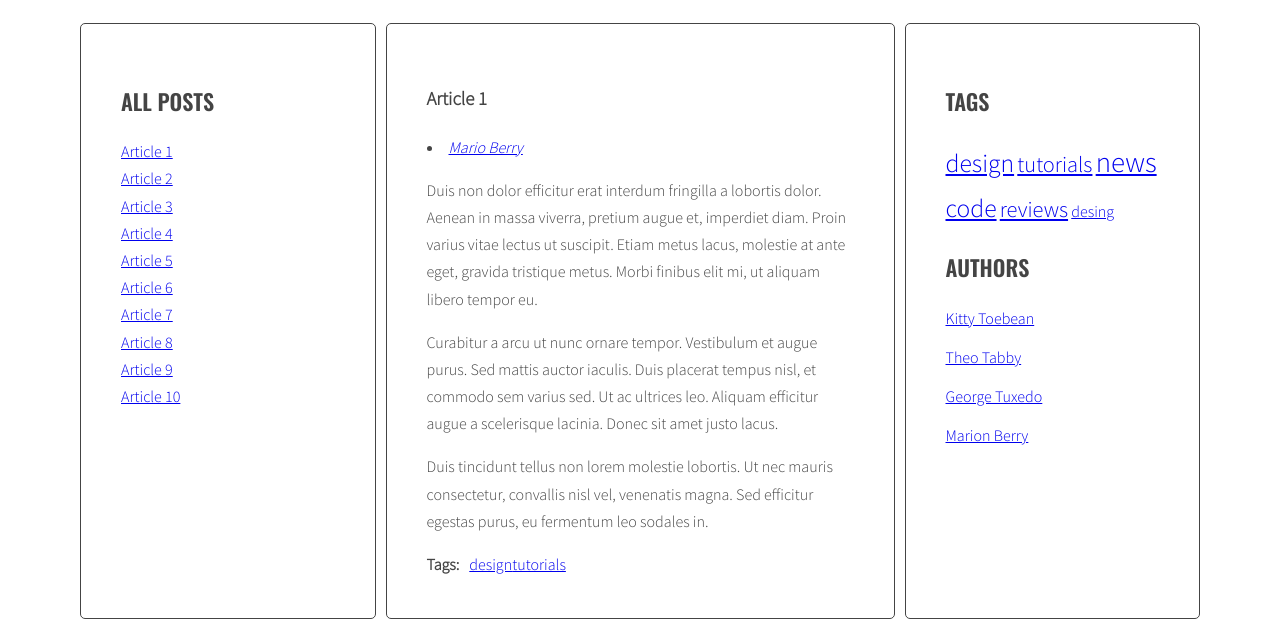
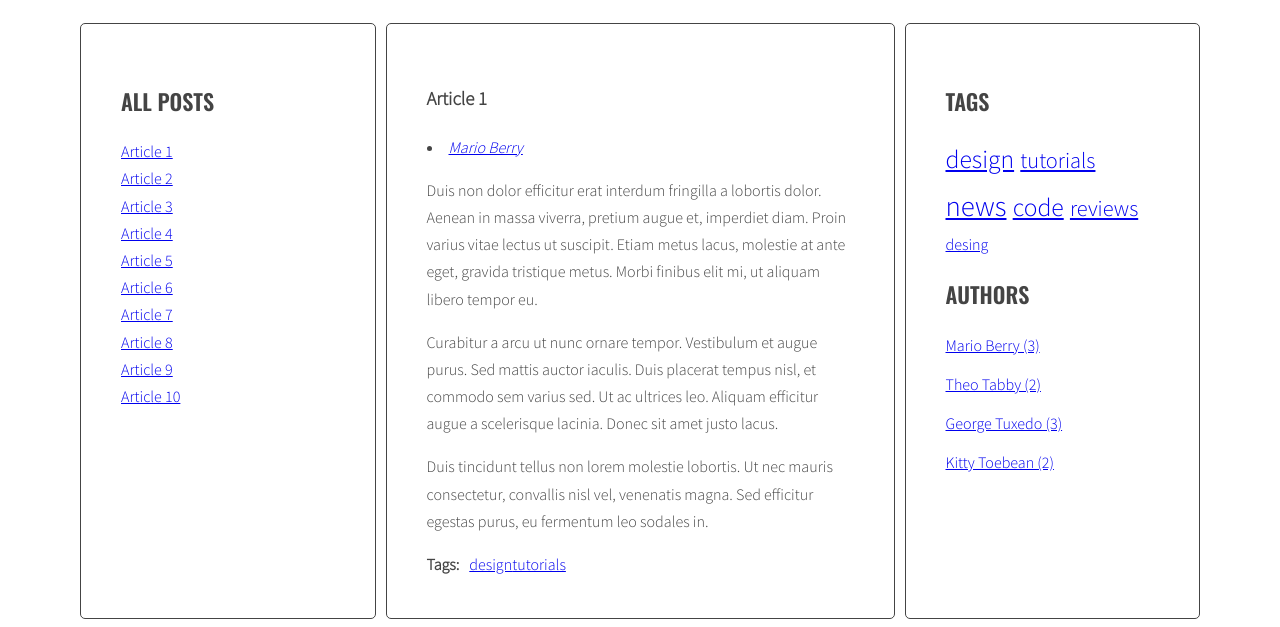
Before and after one commit to AsiaZmudziak/javascript-blog, a website: page index.html in a window 1280 px wide. Shown: the part 220-847 px from the top of the page. Drawn offline with nearby package versions, Linux system fonts and the light colour scheme.

Commit message:
Add js code for author cloud and generate links

```diff
--- a/css/style.css
+++ b/css/style.css
@@ -114,6 +114,7 @@ body {
 /* Tags */
 .sidebar .tags li {
     display: inline-block;
+    margin-right: 3px;
   }
 
   .tag-size-1 {
--- a/index.html
+++ b/index.html
@@ -252,28 +252,7 @@
 
                     </ul>
                     <h2 class="section-title">Authors</h2>
-                    <ul class="list authors">
-                        <li>
-                            <a href="#">
-                                <span class="author-name">Kitty Toebean</span>
-                            </a>
-                        </li>
-                        <li>
-                            <a href="#">
-                                <span class="author-name">Theo Tabby</span>
-                            </a>
-                        </li>
-                        <li>
-                            <a href="#">
-                                <span class="author-name">George Tuxedo</span>
-                            </a>
-                        </li>
-                        <li>
-                            <a href="#">
-                                <span class="author-name">Marion Berry</span>
-                            </a>
-                        </li>
-                    </ul>
+                    <ul class="list authors"></ul>
                 </aside>
             </main>
         </div>
--- a/js/script.js
+++ b/js/script.js
@@ -48,30 +48,30 @@ const optArticleSelector = '.post',
     optCloudClassPrefix = 'tag-size-';
 
 function generateTitleLinks() {
-    /* remove contents of titleList */
+    /*[DONE] remove contents of titleList */
     const titleList = document.querySelector(optTitleListSelector);
     titleList.innerHTML = '';
 
-    /* for each article */
+    /*[DONE] for each article */
     const articles = document.querySelectorAll(optArticleSelector);
     let html = '';
     for (let article of articles) {
 
-        /* get the article id */
+        /*[DONE] get the article id */
         const articleId = article.getAttribute('id');
         console.log(articleId);
 
         /* find the title element */
 
-        /* get the title from the title element */
+        /*[DONE] get the title from the title element */
         const articleTitle = article.querySelector(optTitleSelector).innerHTML;
         console.log(articleTitle);
 
-        /* create HTML of the link */
+        /*[DONE] create HTML of the link */
         const linkHTML = '<li><a href="#' + articleId + '"><span>' + articleTitle + '</span></a></li>';
         console.log(linkHTML);
 
-        /* insert link into titleList */
+        /*[DONE] insert link into titleList */
         html = html + linkHTML;
         console.log(html)
     }
@@ -91,18 +91,17 @@ generateTitleLinks();
 
 function calculateTagsParams(tags) {
   const keys = { max: 0, min: 999999 };
-  console.log('keys:', keys);
   const params = keys;
 
   for (let tag in tags) {
-    console.log(tag + ' is used ' + tags[tag] + ' times');
+    /*console.log(tag + ' is used ' + tags[tag] + ' times');*/
     if (tags[tag] > params.max) {
       params.max = tags[tag];
     }
   }
 
   for (let tag in tags) {
-    console.log(tag + ' is used ' + tags[tag] + ' times');
+    /*console.log(tag + ' is used ' + tags[tag] + ' times');*/
     if (tags[tag] < params.min) {
       params.min = tags[tag];
     }
@@ -163,6 +162,7 @@ function generateTags() {
 
  /* [NEW] check if this link is NOT already in allTags */
   if (!allTags.hasOwnProperty(tag)) {
+
 /* [NEW] add tag to allTags object */
 allTags[tag] = 1;
 } else {
@@ -180,16 +180,17 @@ allTags[tag] = 1;
   const tagList = document.querySelector('.tags');
 
   const tagsParams = calculateTagsParams(allTags);
-  console.log('tagsParams:', tagsParams);
+
 
   /* [NEW] create variable for all links HTML code */
   let allTagsHTML = '';
 
   /* [NEW] START LOOP: for each tag in alltags: */
   for (let tag in allTags) {
-    /* [NEW] generate code of a link and add it to allTagsHTML */
+
+  /* [NEW] generate code of a link and add it to allTagsHTML */
     const tagLinkHTML = '<li><a class="' + calculateTagClass(allTags[tag], tagsParams) + '" href="#tag-' + tag + '">' + tag + '</a></li> ';
-    console.log('tagLinkHTML:', tagLinkHTML);
+
 
     allTagsHTML += tagLinkHTML;
   }
@@ -205,19 +206,19 @@ allTags[tag] = 1;
   generateTags();
 
   function tagClickHandler(event){
-    /* prevent default action for this event */
+    /*[DONE] prevent default action for this event */
     event.preventDefault();
 
-    /* make new constant named "clickedElement" and give it the value of "this" */
+    /*[DONE] make new constant named "clickedElement" and give it the value of "this" */
     const clickedElement = this;
     console.log('Tag was clicked!');
     console.log(event);
 
-    /* make a new constant "href" and read the attribute "href" of the clicked element */
+    /*[DONE] make a new constant "href" and read the attribute "href" of the clicked element */
     const href = clickedElement.getAttribute('href');
     console.log(href);
 
-    /* make a new constant "tag" and extract tag from the "href" constant */
+    /*[DONE] make a new constant "tag" and extract tag from the "href" constant */
     const tag = href.replace('#tag-', '');
     console.log(tag);
 
@@ -269,6 +270,8 @@ allTags[tag] = 1;
   addClickListenersToTags();
 
   function generateAuthors() {
+  /* [NEW] create a new variable allTags with an empty array */
+  let allAuthors = {};
 
     /* find all articles */
     const articles = document.querySelectorAll(optArticleSelector);
@@ -282,18 +285,43 @@ allTags[tag] = 1;
       /* make html variable with empty string */
       let html = '';
 
-      /* get authors from data-tags attribute */
+      /* get authors from data-author attribute */
       const articleAuthor = article.getAttribute('data-author');
 
       /* generate HTML of the link */
       const linkHTML = '<li><a href="#author-' + articleAuthor + '"><span>' + articleAuthor + '</span></a></li>';
 
-      /* add generated code to html variable */
+     /* [NEW] check if this link is NOT already in allAuthors */
+    if (!Object.prototype.hasOwnProperty.call(allAuthors, articleAuthor)) {
+      /* [NEW] add generated code to allAuthors array */
+      allAuthors[articleAuthor] = 1;
+    } else {
+      allAuthors[articleAuthor]++;
+    }
+
+     /* add generated code to html variable */
       html = html + linkHTML;
 
       /* insert HTML of all the links into the authors wrapper */
       authorsList.innerHTML = html;
     }
+    /* END LOOP: for every author: */
+
+  /* [NEW] find list of authors in right column */
+  const authorList = document.querySelector('.authors');
+
+  /* [NEW] create variable for all links HTML code */
+  let allAuthorsHTML = '';
+
+  /* [NEW] START LOOP: for each author in allAuthors: */
+  for (let author in allAuthors) {
+    /* [NEW] generate code of a link and add it to allAuthorsHTML */
+    allAuthorsHTML += '<li><a href="#author-' + author + '">' + author + ' (' + allAuthors[author] + ') ' + '</a></li>';
+  }
+  /* [NEW] END LOOP: for each author in allAuthors: */
+
+  /* [NEW] add html from allAuthorsHTML to authorList */
+  authorList.innerHTML = allAuthorsHTML;
 
   }
 
```
